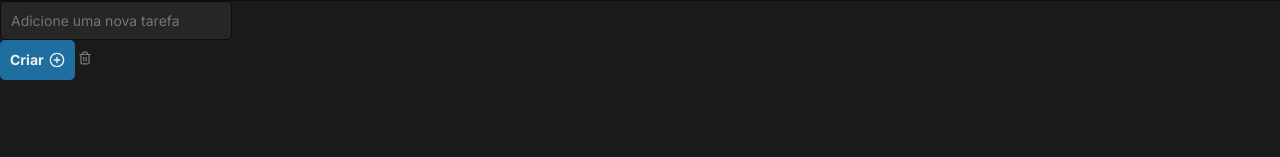
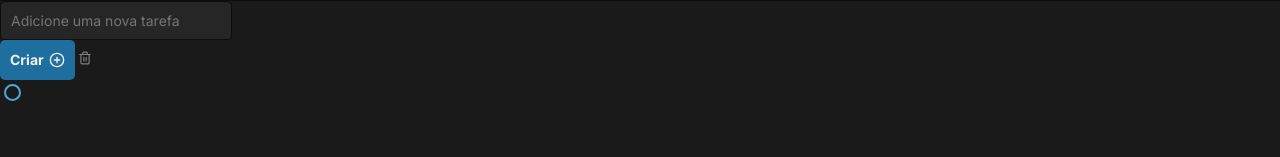
Before and after one commit to brunaporato/todo-list-ignite, a React (Vite) app: page / in a window 1280 px wide. Shown: the part 143-300 px from the top of the page. Built offline with nearby package versions, Linux system fonts and the light colour scheme.

Commit message:
add checkbox component

```diff
--- a/src/App.tsx
+++ b/src/App.tsx
@@ -2,6 +2,7 @@ import { Header } from "./components/Header";
 import { Input } from "./components/Input";
 import { BttnCreate } from "./components/BttnCreate";
 import { BttnDelete } from "./components/BttnDelete";
+import { Checkbox } from "./components/Checkbox";
 import "./global.css";
 
 export function App() {
@@ -11,6 +12,7 @@ export function App() {
       <Input />
       <BttnCreate />
       <BttnDelete />
+      <Checkbox />
     </div>
   )
 }
--- /dev/null
+++ b/src/components/Checkbox.module.css
@@ -0,0 +1,63 @@
+.container {
+    display: block;
+    position: relative;
+}
+
+.checkbox {
+    position: absolute;
+    opacity: 0;
+    cursor: pointer;
+    height: 0;
+    width: 0;
+}
+
+.checkmark {
+    position: absolute;
+    top: 0;
+    left: 0;
+
+    margin: .4rem;
+
+    height: 1.7rem;
+    width: 1.7rem;
+
+    background-color: none;
+    border: 2px solid var(--blue);
+    border-radius: 50%;
+}
+
+.container:hover input ~ .checkmark {
+    border: 2px solid var(--blue-dark);
+    background-color: rgba(18, 190, 212, 0.212);
+}
+
+.container input:checked ~ .checkmark {
+    background-color: var(--purple-dark);
+    border: none;
+}
+
+.checkmark:after {
+    content: "";
+    position: absolute;
+    display: none;
+}
+
+.container input:checked ~ .checkmark:after {
+    display: block;
+}
+
+.container .checkmark:after {
+    left: .57rem;
+    top: .25rem;
+    width: .25rem;
+    height: .8rem;
+    border: solid var(--gray-100);
+    border-width: 0 2px 2px 0;
+    -webkit-transform: rotate(45deg);
+    -ms-transform: rotate(45deg);
+    transform: rotate(45deg);
+}
+
+.container input:checked ~ .checkmark:hover {
+    background: var(--purple);
+}
--- /dev/null
+++ b/src/components/Checkbox.tsx
@@ -0,0 +1,10 @@
+import styles from "./Checkbox.module.css";
+
+export function Checkbox() {
+    return (
+      <label className={styles.container}>
+        <input type="checkbox" className={styles.checkbox}/>
+        <span className={styles.checkmark} />
+      </label>
+    )
+}
```
